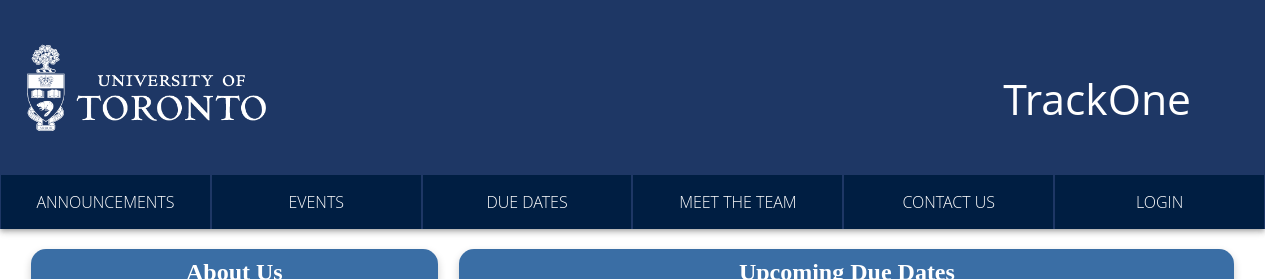
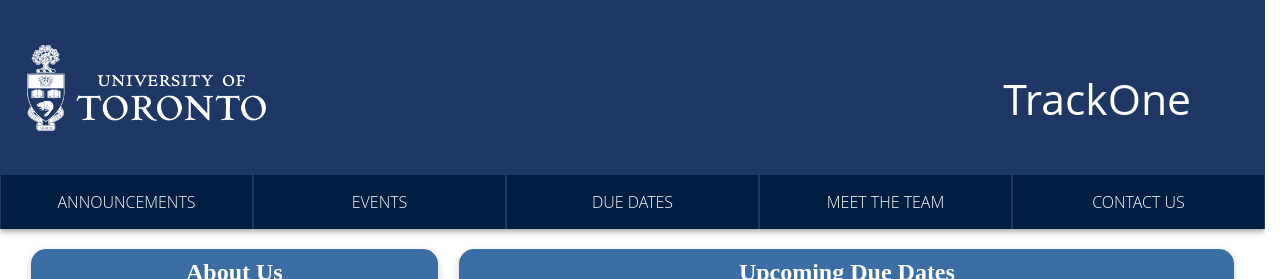
Before and after one commit to web-dev-track-one/front-end, a React (Vite) app in the folder front-end-app/: page / in a window 1280 px wide. Shown: the top 279 px of the page. Built offline with nearby package versions, Linux system fonts and the light colour scheme; no server answers.

Commit message:
Removed login from Navbar

```diff
--- a/front-end-app/src/components/NavBar/LowerNav/LowerNav.tsx
+++ b/front-end-app/src/components/NavBar/LowerNav/LowerNav.tsx
@@ -10,7 +10,6 @@
     "Due Dates",
     "Meet the Team",
     "Contact Us",
-    "Login",
 ];
 
 const LowerNav = () => {
```
